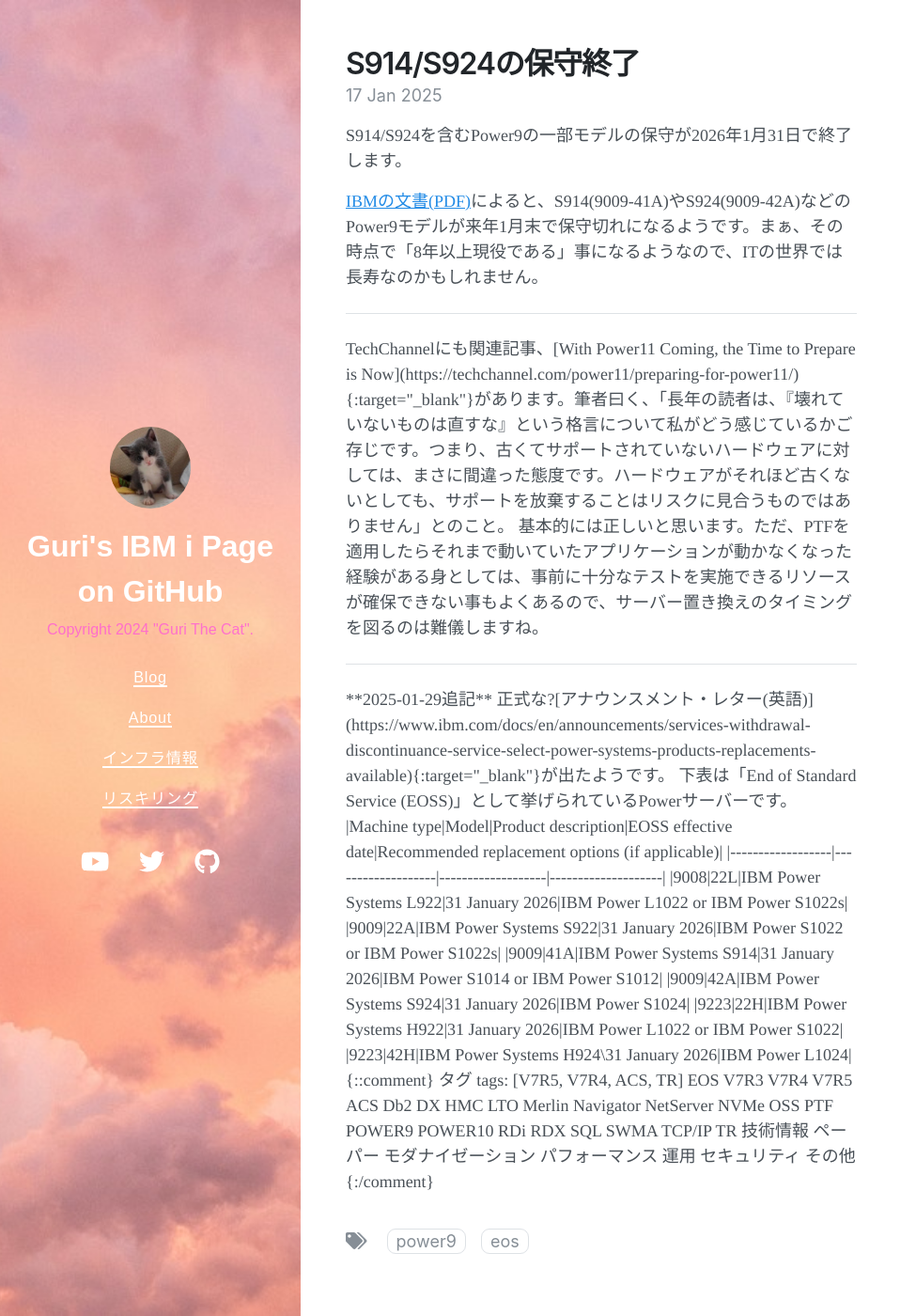
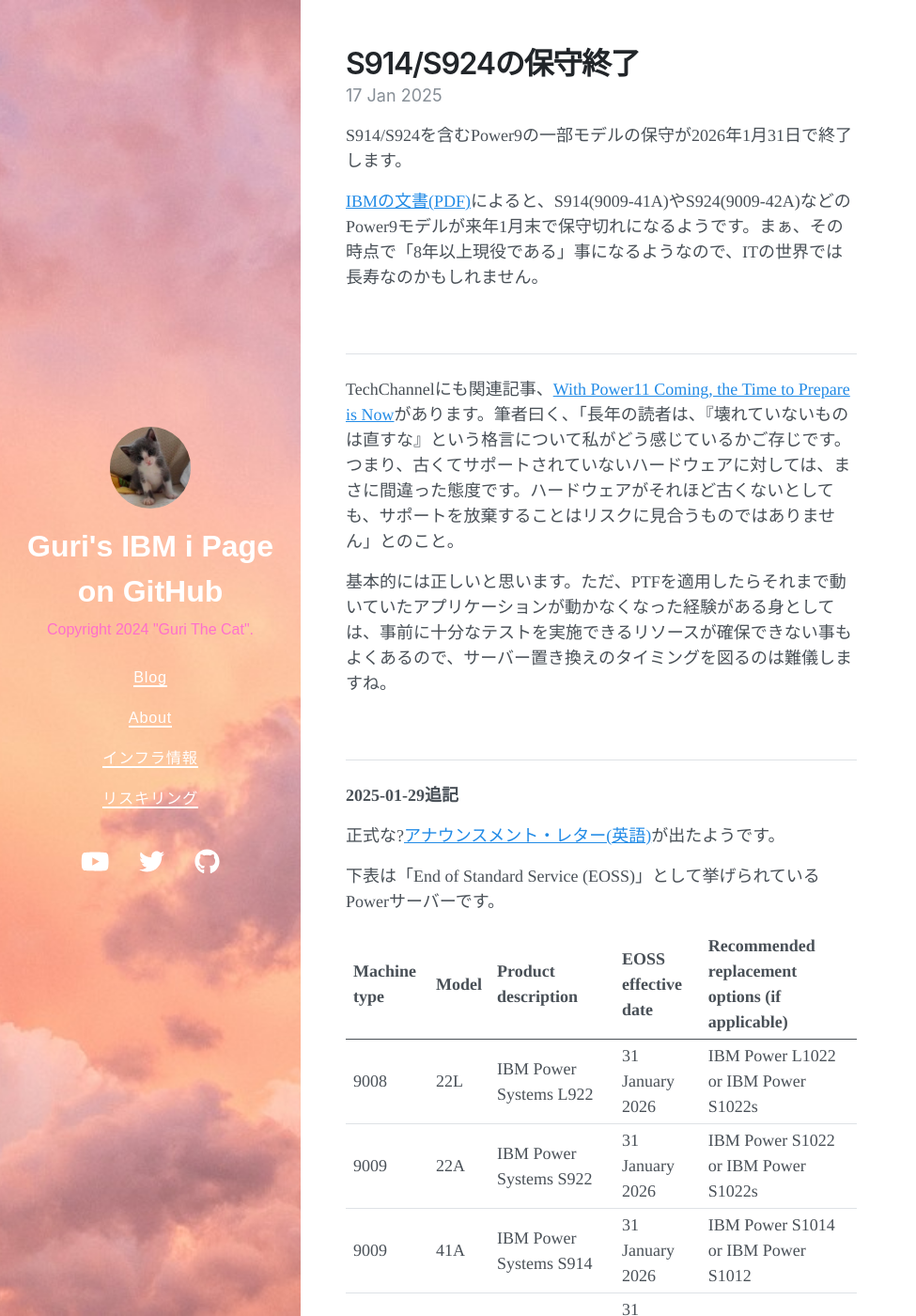
Before and after one commit to GuriCat/GuriPages, a Jekyll site: the page built from _posts/2025-01-17-S914_S924の保守終了.markdown, in a window 1280 px wide and 1400 px high. Shown: the whole window at 94% size, without its empty margins (0-975 px from the left). Built offline with Jekyll 4.4.1, drawn with Linux system fonts in a browser that asks for light colours; nearby versions of some CDN libraries; a script that is not in the unit is left out; some of the changed text lies outside the part shown.

Commit message:
Update 2025-01-17-S914_S924の保守終了.markdown

```diff
--- a/_posts/2025-01-17-S914_S924の保守終了.markdown
+++ b/_posts/2025-01-17-S914_S924の保守終了.markdown
@@ -8,7 +8,7 @@
 
 [IBMの文書(PDF)](https://public.dhe.ibm.com/systems/support/planning/notices/September.12.2024.Announcement.Power9.pdf){:target="_blank"}によると、S914(9009-41A)やS924(9009-42A)などのPower9モデルが来年1月末で保守切れになるようです。まぁ、その時点で「8年以上現役である」事になるようなので、ITの世界では長寿なのかもしれません。
 
-<P>
+<br>
 
 <hr>
 
@@ -16,8 +16,7 @@
 
 基本的には正しいと思います。ただ、PTFを適用したらそれまで動いていたアプリケーションが動かなくなった経験がある身としては、事前に十分なテストを実施できるリソースが確保できない事もよくあるので、サーバー置き換えのタイミングを図るのは難儀しますね。
 
-
-<P>
+<br>
 
 <hr>
 
```
